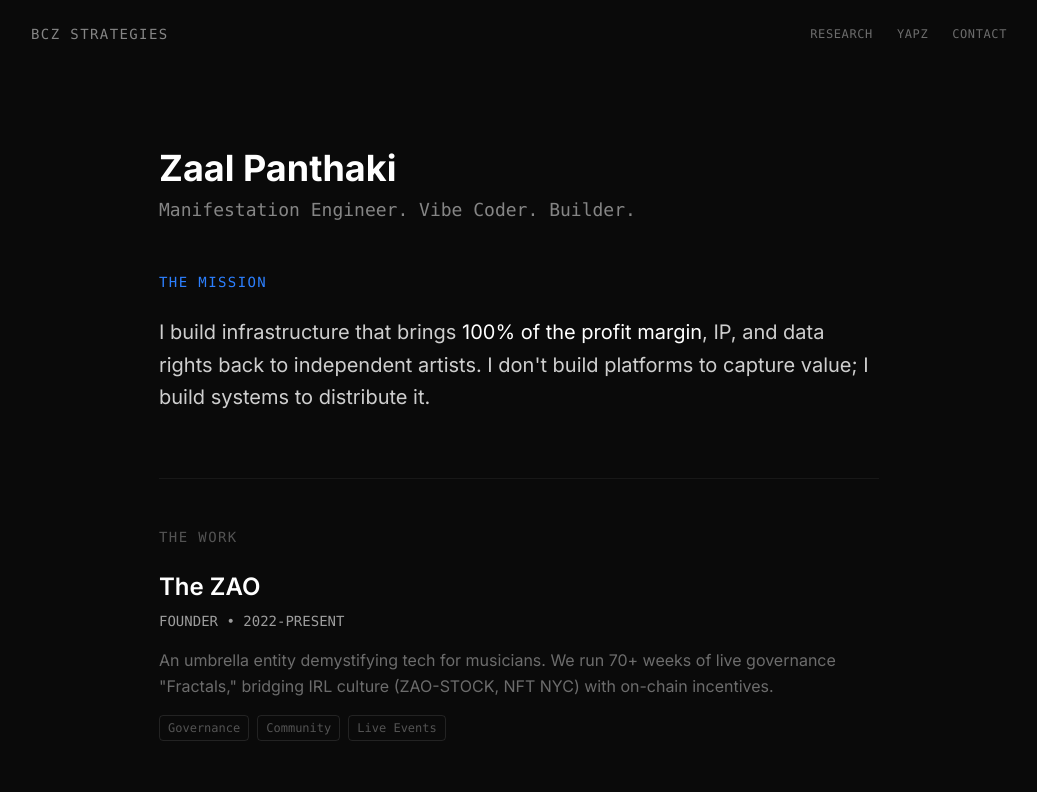
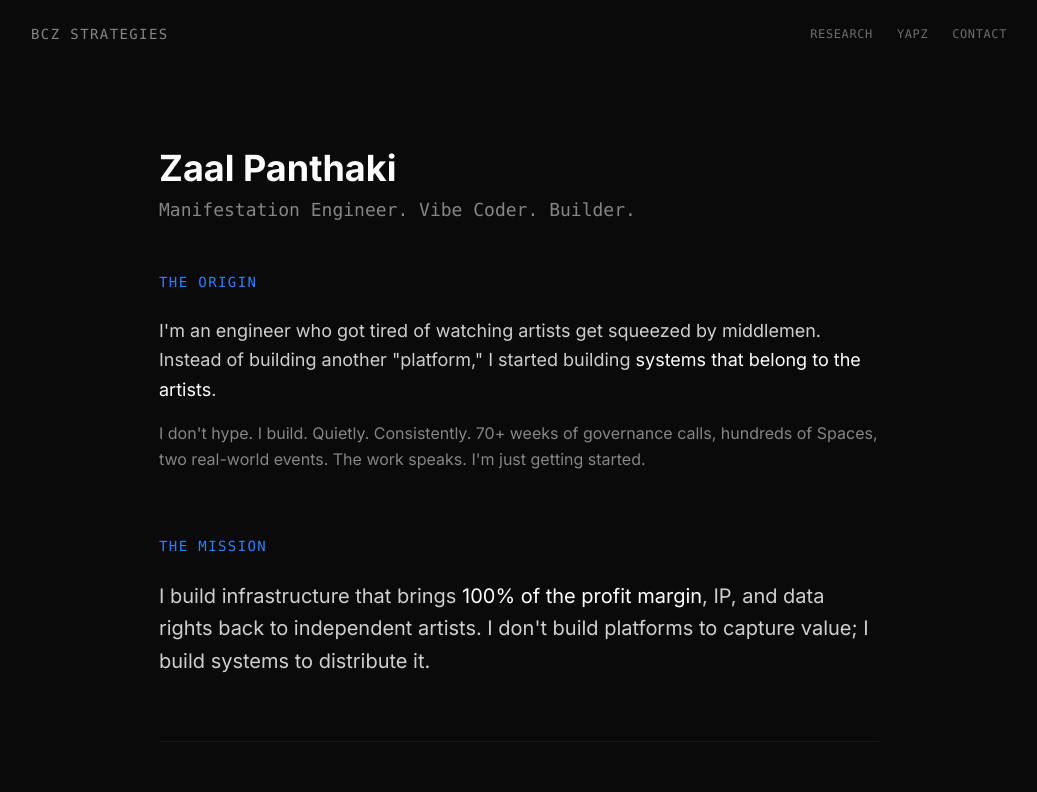
Before and after one commit to bettercallzaal/bettercallzaal-strategies, a Next.js app: page /about in a window 1280 px wide. Shown: the top 792 px of the page, without its empty margins (121-1158 px from the left). Built offline with nearby package versions, Linux system fonts and the light colour scheme.

Commit message:
Add Origin story to /about page

```diff
--- a/src/app/about/page.tsx
+++ b/src/app/about/page.tsx
@@ -17,6 +17,19 @@
       <main className="max-w-3xl mx-auto px-6 py-20">
         <h1 className="text-4xl font-bold mb-2 text-white">Zaal Panthaki</h1>
         <p className="text-lg text-white/50 font-mono mb-12">Manifestation Engineer. Vibe Coder. Builder.</p>
+
+        <section className="mb-16">
+          <h2 className="text-sm font-mono uppercase tracking-widest text-blue-500 mb-6">The Origin</h2>
+          <p className="text-lg leading-relaxed text-white/80">
+            I'm an engineer who got tired of watching artists get squeezed by middlemen.
+            Instead of building another "platform," I started building <span className="text-white">systems that belong to the artists</span>.
+          </p>
+          <p className="mt-4 text-base leading-relaxed text-white/50">
+            I don't hype. I build. Quietly. Consistently. 70+ weeks of governance calls,
+            hundreds of Spaces, two real-world events. The work speaks.
+            I'm just getting started.
+          </p>
+        </section>
 
         <section className="mb-16">
           <h2 className="text-sm font-mono uppercase tracking-widest text-blue-500 mb-6">The Mission</h2>
```
